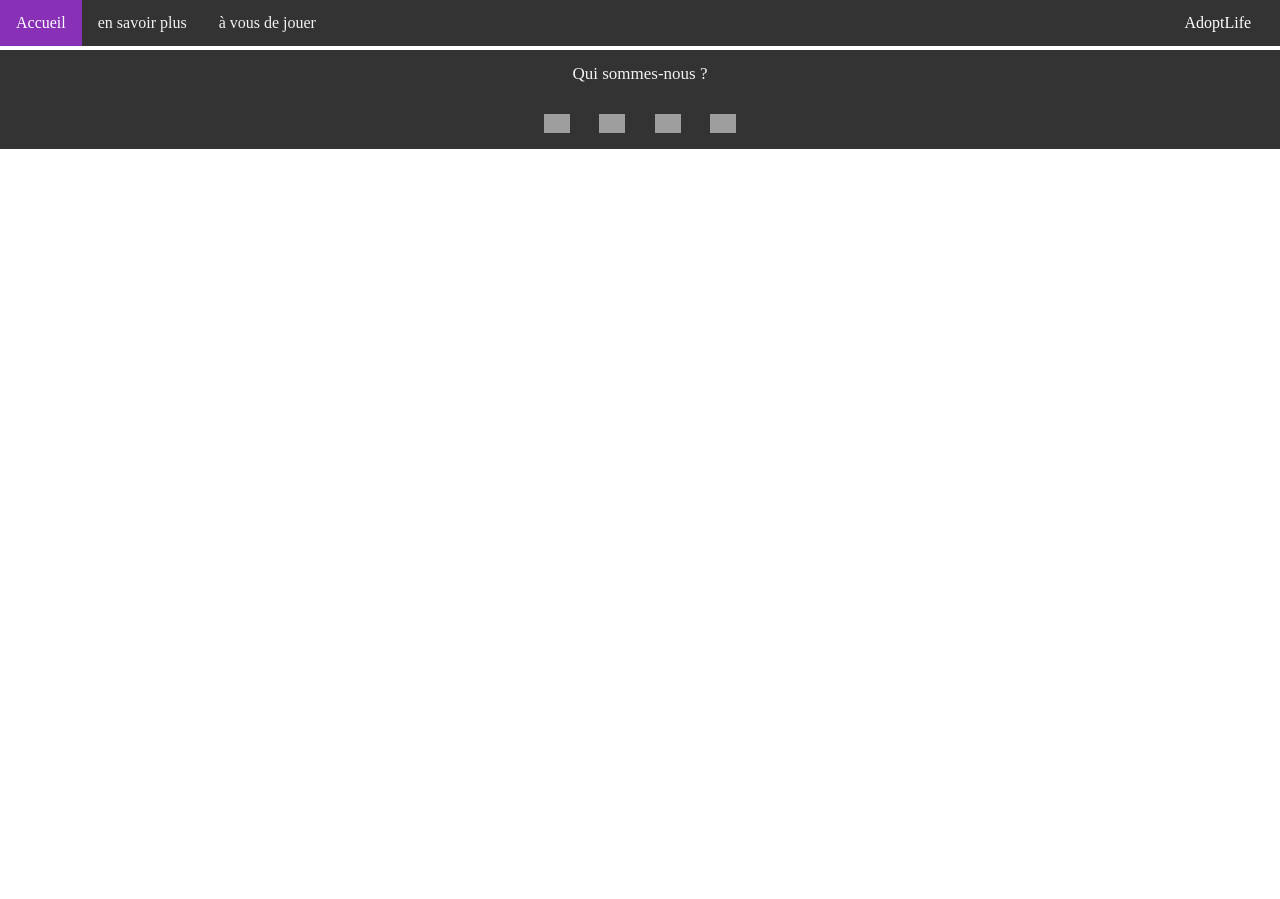
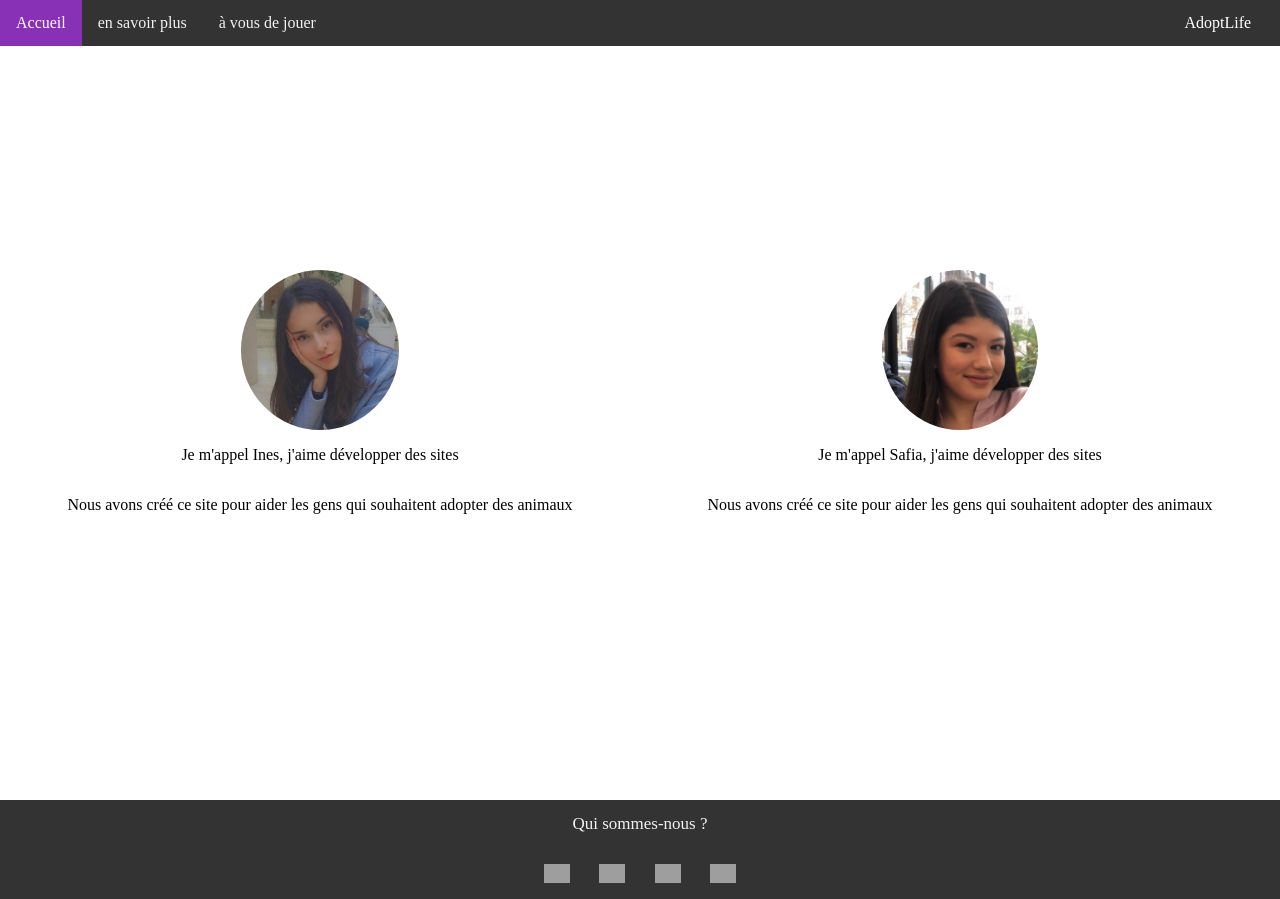
Before and after one commit to InesAbed/projet-web, a plain HTML site: page aboutUs.html in a window 1280 px wide. Before the commit the page ends 800 px from the top, so only its background shows below. Drawn offline with Linux system fonts and the light colour scheme; grey boxes are pictures that could not be loaded.

Commit message:
added description in aboutUs.html

```diff
--- a/aboutUs.html
+++ b/aboutUs.html
@@ -10,7 +10,18 @@
 
 	<div id="header"></div>
 
-	<p>page</p>
+	<div class="mainContent">
+		<div class="peopleContainer">
+			<img src="/ines.jpg" alt="ines" >
+			<p>Je m'appel Ines, j'aime développer des sites</p>
+			<p>Nous avons créé ce site pour aider les gens qui souhaitent adopter des animaux</p>
+		</div>
+		<div class="peopleContainer">
+			<img src="/safia.png" alt="safia" >
+			<p>Je m'appel Safia, j'aime développer des sites</p>
+			<p>Nous avons créé ce site pour aider les gens qui souhaitent adopter des animaux</p>
+		</div>
+	</div>
 
 	<div id="footer"></div>
 
@@ -34,4 +45,29 @@
 
  <link rel="stylesheet" type="text/css"  href="/index.css">
 
+ <style type="text/css">
+
+ 	.mainContent {
+ 		height:100vh;
+ 		display: flex;
+ 		flex-direction: row;
+ 		align-items: center;
+ 		justify-content: space-around;
+ 	}
+
+ 	.peopleContainer {
+ 		display: flex;
+ 		flex-direction: column;
+ 		align-items: center;
+ 		justify-content: center;
+ 	}
+
+ 	.peopleContainer img {
+ 		height: 20vh;
+ 		width: auto;
+ 		border-radius: 50%;
+ 	}
+
+ </style>
+
 </html>
--- a/components/petFinder.js
+++ b/components/petFinder.js
@@ -78,9 +78,9 @@ function renderAnimals(animal) {
 	return (`
 		<div class="tableLine" onclick="goTo('${animal.url}')" >
 			<div class="tableCell">${animal.photos && animal.photos[0] ?
-				`<img src=${animal.photos[0].small} style="height:10vw" >`
+				`<img src=${animal.photos[0].small} style="height:9vw" >`
 				:
-				`<img src="/photo-manquante.jpg" style="height:10vw" >`
+				`<img src="/photo-manquante.jpg" style="height:9vw" >`
 			}</div>
 			<div class="tableCell">${animal.species}</div>
 			<div class="tableCell">${animal.breeds.primary ? animal.breeds.primary : 'NA' }${animal.breeds.secondary ? ` / ${animal.breeds.secondary}` : ''}</div>
--- a/index.css
+++ b/index.css
@@ -1,6 +1,11 @@
 body {
 	margin: 0;
 	font:arial;
+}
+
+html, body {
+	max-width: 100% !important;
+	overflow-x: hidden !important;
 }
 
 .landingImage {
```
Also changed, not shown: aVousDeJouer.html (+4 -2 lines), enSavoirPlus.html (+0 -5 lines), ines.jpg (added), safia.jpg (added), safia.png (added).
